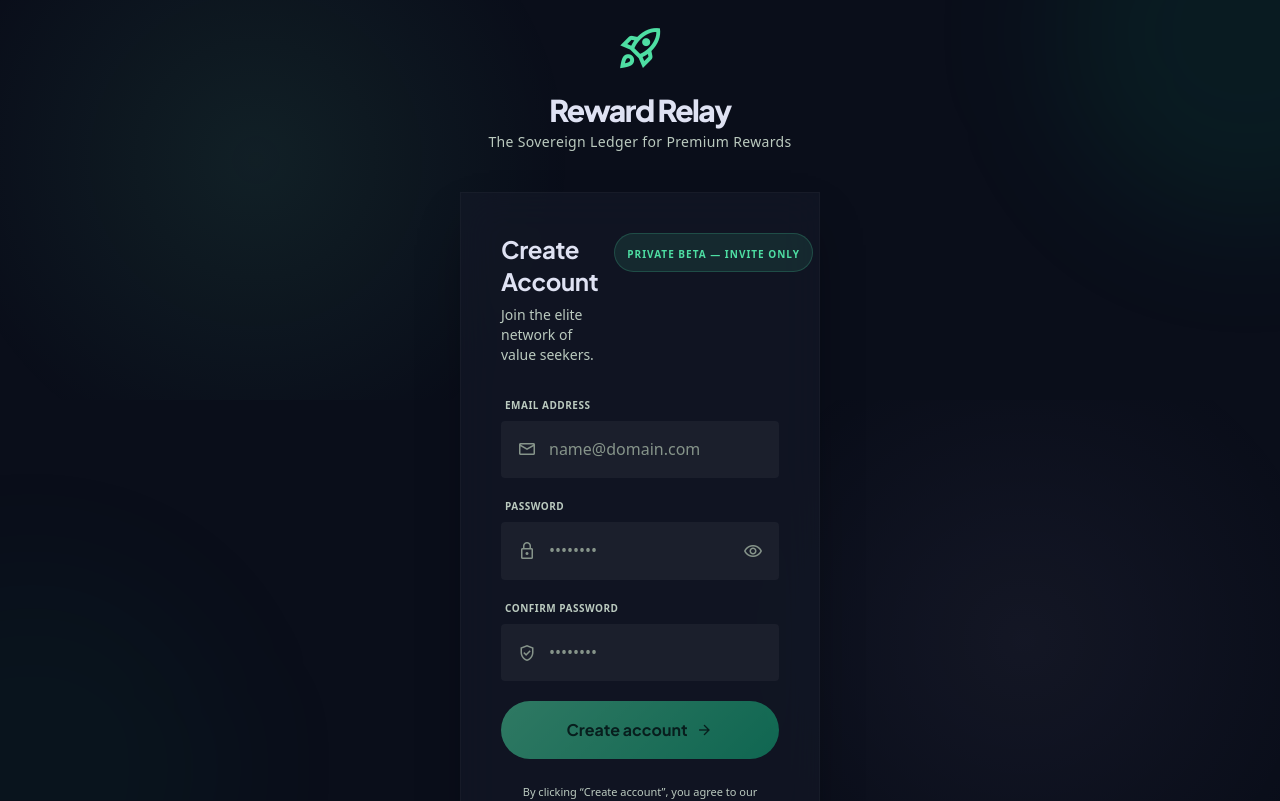
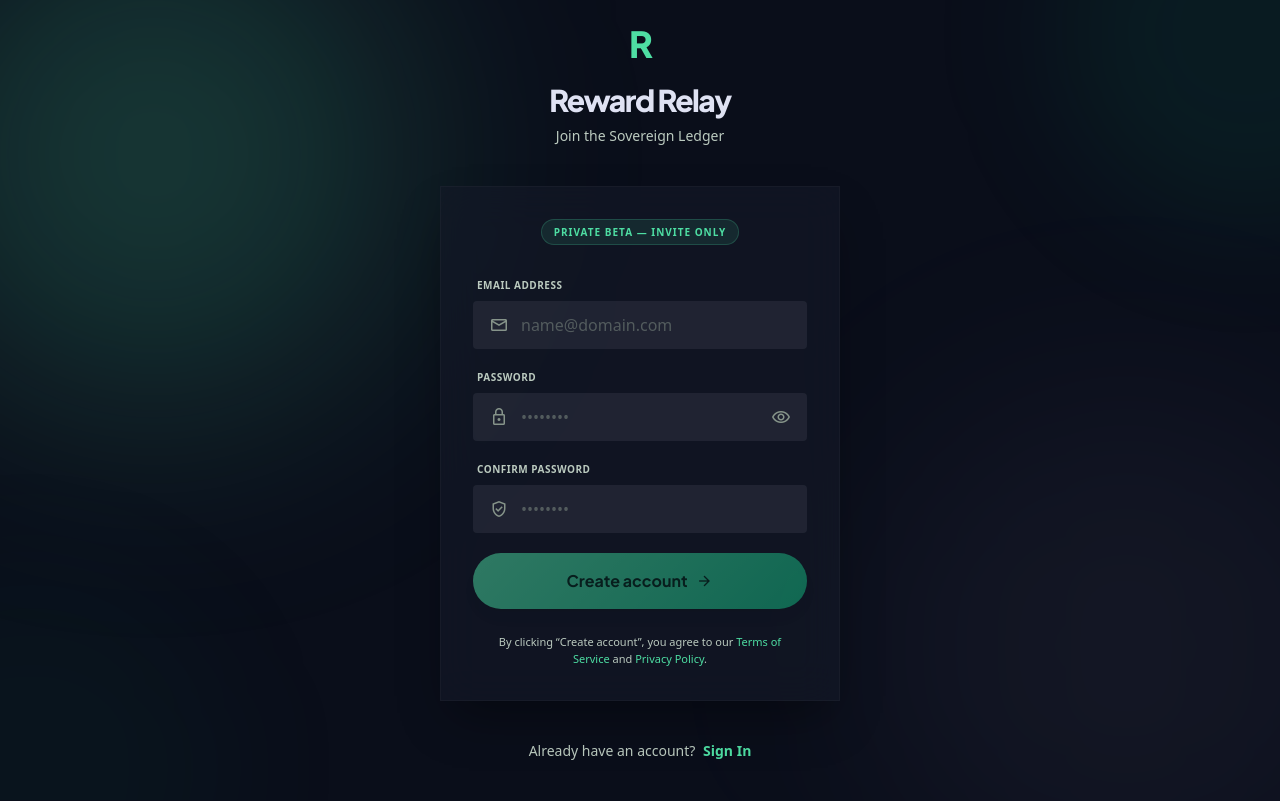
Before and after one commit to johankaito/reward-relay, a Next.js app in the folder app/: page /signup in a window 1280 px wide. Shown: the top 801 px of the page. Built offline with nearby package versions, Linux system fonts and the light colour scheme; no server answers; the database is empty.

Commit message:
fix(signup): responsive desktop layout — R logo, centered badge, desktop glow, md inputs

```diff
--- a/app/src/app/(auth)/signup/page.tsx
+++ b/app/src/app/(auth)/signup/page.tsx
@@ -83,41 +83,63 @@ export default function SignupPage() {
 
   return (
     <>
-      {/* Ambient glow blobs */}
+      {/* Ambient glow blobs — mobile: subtle radial, desktop: solid circle blur */}
       <div
-        className="pointer-events-none fixed top-[-10%] left-[-10%] w-[60%] h-[60%] z-0"
+        className="pointer-events-none fixed top-[-10%] left-[-10%] w-[60%] h-[60%] z-0 md:hidden"
         style={{ background: "radial-gradient(circle at center, rgba(101,243,182,0.08) 0%, rgba(10,14,26,0) 70%)" }}
       />
       <div
-        className="pointer-events-none fixed bottom-[-10%] right-[-10%] w-[60%] h-[60%] z-0"
+        className="pointer-events-none fixed bottom-[-10%] right-[-10%] w-[60%] h-[60%] z-0 md:hidden"
         style={{ background: "radial-gradient(circle at center, rgba(208,188,255,0.05) 0%, rgba(10,14,26,0) 70%)" }}
       />
+      <div className="pointer-events-none fixed -top-24 -left-24 w-[500px] h-[500px] rounded-full blur-[120px] z-0 hidden md:block"
+        style={{ background: "rgba(78,222,163,0.20)" }} />
+      <div className="pointer-events-none fixed -bottom-24 -right-24 w-[500px] h-[500px] rounded-full blur-[120px] z-0 hidden md:block"
+        style={{ background: "rgba(208,188,255,0.05)" }} />
 
-      <div className="relative z-10 w-full max-w-[360px]">
+      <div className="relative z-10 w-full max-w-[360px] md:max-w-md md:px-6">
         {/* Brand header */}
         <div className="flex flex-col items-center mb-10">
-          <div className="text-[#4edea3] mb-3">
+          {/* Mobile: rocket icon */}
+          <div className="text-[#4edea3] mb-3 md:hidden">
             <span className="material-symbols-outlined" style={{ fontSize: "48px", fontVariationSettings: "'FILL' 0, 'wght' 400, 'GRAD' 0, 'opsz' 24" }}>rocket_launch</span>
+          </div>
+          {/* Desktop: R lettermark */}
+          <div className="hidden md:block mb-4">
+            <span className="font-headline text-4xl font-extrabold text-[#4edea3] tracking-tighter">R</span>
           </div>
           <h1 className="font-headline text-3xl font-extrabold tracking-tighter text-center text-on-surface">
             Reward Relay
           </h1>
-          <p className="text-on-surface-variant mt-1 text-sm tracking-wide">
+          {/* Mobile subtitle */}
+          <p className="text-on-surface-variant mt-1 text-sm tracking-wide md:hidden">
             The Sovereign Ledger for Premium Rewards
+          </p>
+          {/* Desktop subtitle */}
+          <p className="text-on-surface-variant mt-2 text-sm font-medium hidden md:block">
+            Join the Sovereign Ledger
           </p>
         </div>
 
         {/* Glass card */}
-        <div className="rounded-lg p-8 md:p-10 shadow-[0px_24px_48px_-12px_rgba(0,0,0,0.4)]"
+        <div className="rounded-lg p-8 shadow-[0px_24px_48px_-12px_rgba(0,0,0,0.4)]"
           style={{ background: "rgba(20, 25, 40, 0.6)", backdropFilter: "blur(20px)", border: "1px solid rgba(68,71,85,0.15)" }}>
-          {/* Card heading + beta badge */}
-          <div className="flex justify-between items-start mb-8">
+
+          {/* Mobile: heading + badge side by side */}
+          <div className="flex justify-between items-start mb-8 md:hidden">
             <div>
               <h2 className="font-headline text-2xl font-bold text-on-surface mb-2">Create Account</h2>
               <p className="text-on-surface-variant text-sm">Join the elite network of value seekers.</p>
             </div>
             <div className="bg-[#4edea3]/10 border border-[#4edea3]/20 px-3 py-1.5 rounded-full flex-shrink-0 ml-4">
               <span className="text-[10px] font-bold uppercase tracking-widest text-[#4edea3] whitespace-nowrap">Private Beta — Invite Only</span>
+            </div>
+          </div>
+
+          {/* Desktop: centered badge only */}
+          <div className="hidden md:flex justify-center mb-8">
+            <div className="inline-flex items-center px-3 py-1 rounded-full bg-[#4edea3]/10 border border-[#4edea3]/20">
+              <span className="text-[10px] font-bold uppercase tracking-widest text-[#4edea3]">Private Beta — Invite Only</span>
             </div>
           </div>
 
@@ -141,7 +163,7 @@ export default function SignupPage() {
                   onChange={(e) => setEmail(e.target.value)}
                   required
                   placeholder="name@domain.com"
-                  className="w-full bg-surface-container border-none rounded pl-12 pr-4 py-4 text-on-surface placeholder:text-outline focus:outline-none focus:ring-2 focus:ring-primary/30 transition-all"
+                  className="w-full bg-surface-container md:bg-surface-container-highest/50 border-none rounded pl-12 pr-4 py-4 md:h-12 md:py-0 text-on-surface placeholder:text-outline md:placeholder:text-outline/50 focus:outline-none focus:ring-2 md:focus:ring-1 focus:ring-primary/30 transition-all"
                 />
               </div>
             </div>
@@ -165,7 +187,7 @@ export default function SignupPage() {
                   onChange={(e) => setPassword(e.target.value)}
                   required
                   placeholder="••••••••"
-                  className="w-full bg-surface-container border-none rounded pl-12 pr-12 py-4 text-on-surface placeholder:text-outline focus:outline-none focus:ring-2 focus:ring-primary/30 transition-all"
+                  className="w-full bg-surface-container md:bg-surface-container-highest/50 border-none rounded pl-12 pr-12 py-4 md:h-12 md:py-0 text-on-surface placeholder:text-outline md:placeholder:text-outline/50 focus:outline-none focus:ring-2 md:focus:ring-1 focus:ring-primary/30 transition-all"
                 />
                 <span className="material-symbols-outlined absolute right-4 top-1/2 -translate-y-1/2 text-outline cursor-pointer hover:text-on-surface" style={{ fontSize: "20px" }}>visibility</span>
               </div>
@@ -190,7 +212,7 @@ export default function SignupPage() {
                   onChange={(e) => setConfirmPassword(e.target.value)}
                   required
                   placeholder="••••••••"
-                  className="w-full bg-surface-container border-none rounded pl-12 pr-4 py-4 text-on-surface placeholder:text-outline focus:outline-none focus:ring-2 focus:ring-primary/30 transition-all"
+                  className="w-full bg-surface-container md:bg-surface-container-highest/50 border-none rounded pl-12 pr-4 py-4 md:h-12 md:py-0 text-on-surface placeholder:text-outline md:placeholder:text-outline/50 focus:outline-none focus:ring-2 md:focus:ring-1 focus:ring-primary/30 transition-all"
                 />
               </div>
             </div>
@@ -199,7 +221,7 @@ export default function SignupPage() {
             <button
               type="submit"
               disabled={isLoading || !email || !password || !confirmPassword}
-              className="w-full mt-4 py-4 font-headline font-bold rounded-full hover:scale-[1.02] active:scale-[0.98] disabled:opacity-50 disabled:cursor-not-allowed transition-all flex items-center justify-center gap-2 group"
+              className="w-full mt-4 h-14 font-headline font-bold rounded-full hover:scale-[1.02] active:scale-[0.98] disabled:opacity-50 disabled:cursor-not-allowed transition-all flex items-center justify-center gap-2 group shadow-lg shadow-primary/20"
               style={{ background: "linear-gradient(135deg, #4EDEA3 0%, #10B981 100%)", color: "#002919" }}
             >
               {isLoading ? "Creating account…" : "Create account"}
```
